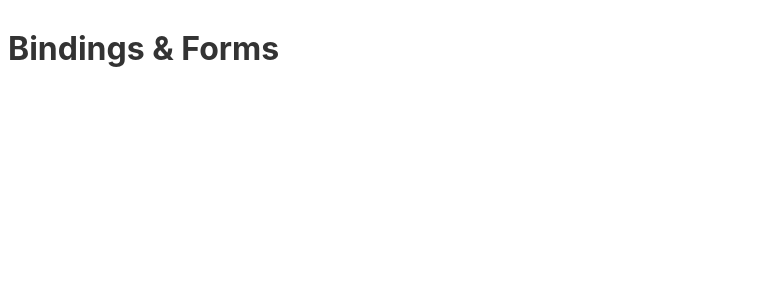
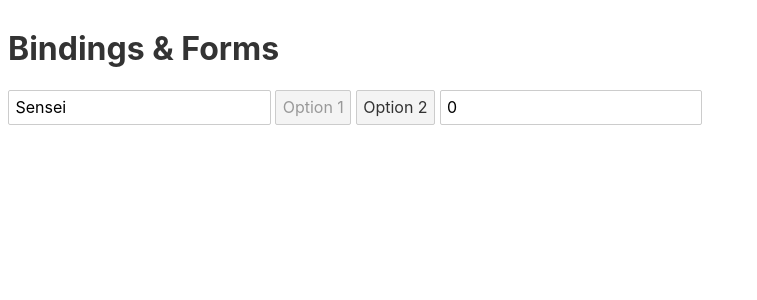
Before and after one commit to SourceSensei/udemy-svelte-course-2, a Svelte app in the folder app1/: page / in a window 1280 px wide. Shown: the top 300 px of the page, without its empty margins (0-757 px from the left). Built offline with nearby package versions, Linux system fonts and the light colour scheme.

Commit message:
forms update

```diff
--- a/app1/src/App.svelte
+++ b/app1/src/App.svelte
@@ -1,5 +1,29 @@
 <script>
+  import CustomInput from "./CustomInput.svelte";
+  import Toggle from "./Toggle.svelte";
 
+  let val = "Sensei";
+  let price = 0;
+  let selectedOption = 1;
+
+  $: console.log(val);
+  $: console.log(selectedOption);
+  $: console.log(price);
+
+  function setValue(event) {
+    val = event.target.value;
+  }
 </script>
 
 <h1>Bindings & Forms</h1>
+
+<!-- <input type="text" value={val} on:input={setValue}> -->
+<!-- <input type="text" bind:value={val}> -->
+<CustomInput bind:val />
+
+<Toggle bind:chosenOption={selectedOption} />
+
+<input
+  type="number"
+  bind:value={price}
+/>
--- /dev/null
+++ b/app1/src/CustomInput.svelte
@@ -0,0 +1,5 @@
+<script>
+    export let val
+</script>
+
+<input type="text" bind:value={val}>
--- /dev/null
+++ b/app1/src/Toggle.svelte
@@ -0,0 +1,10 @@
+<script>
+  export let chosenOption = 1;
+</script>
+
+<button disabled={chosenOption === 1} on:click={() => (chosenOption = 1)}
+  >Option 1
+</button>
+<button disabled={chosenOption === 2} on:click={() => (chosenOption = 2)}
+  >Option 2
+</button>
```
